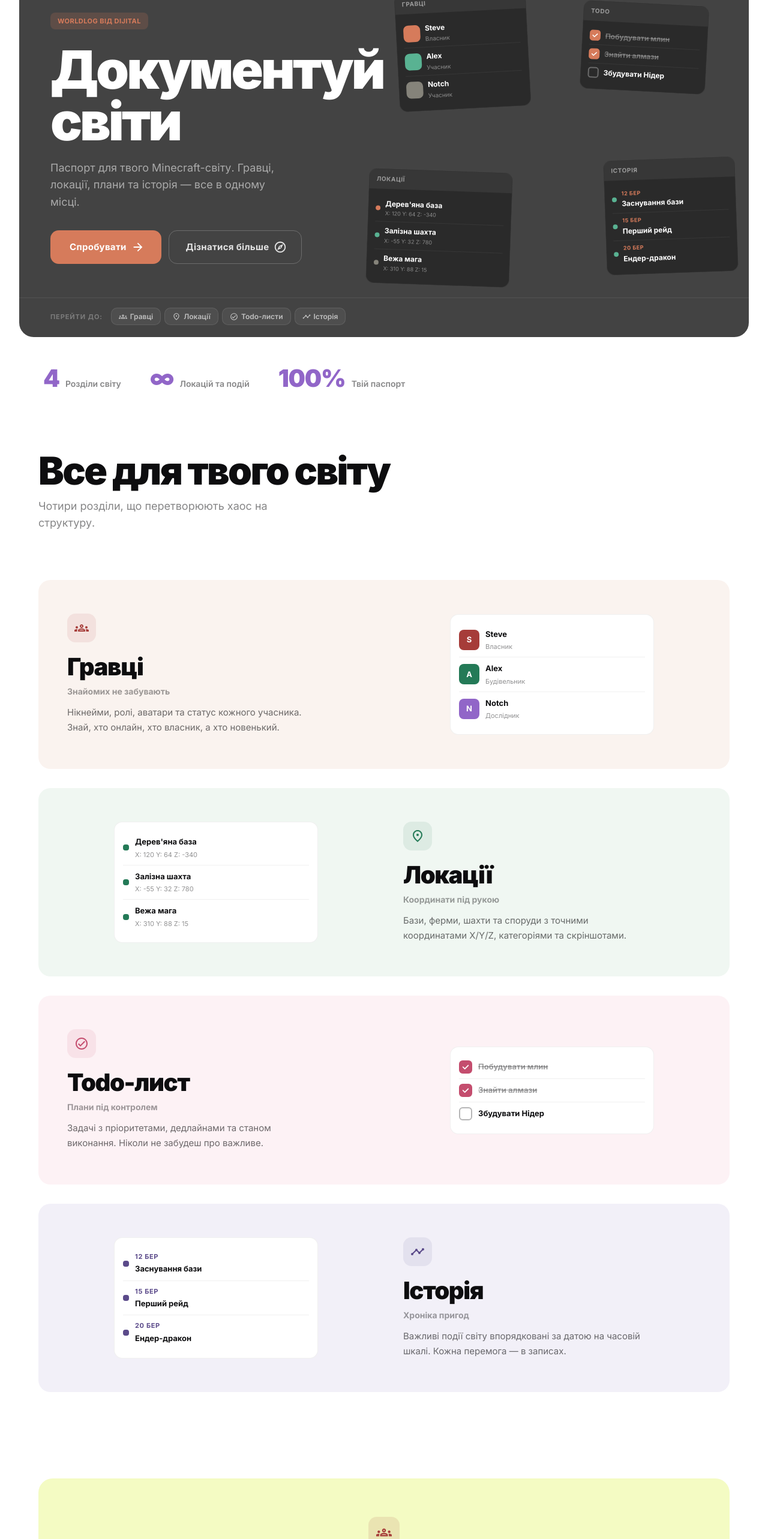
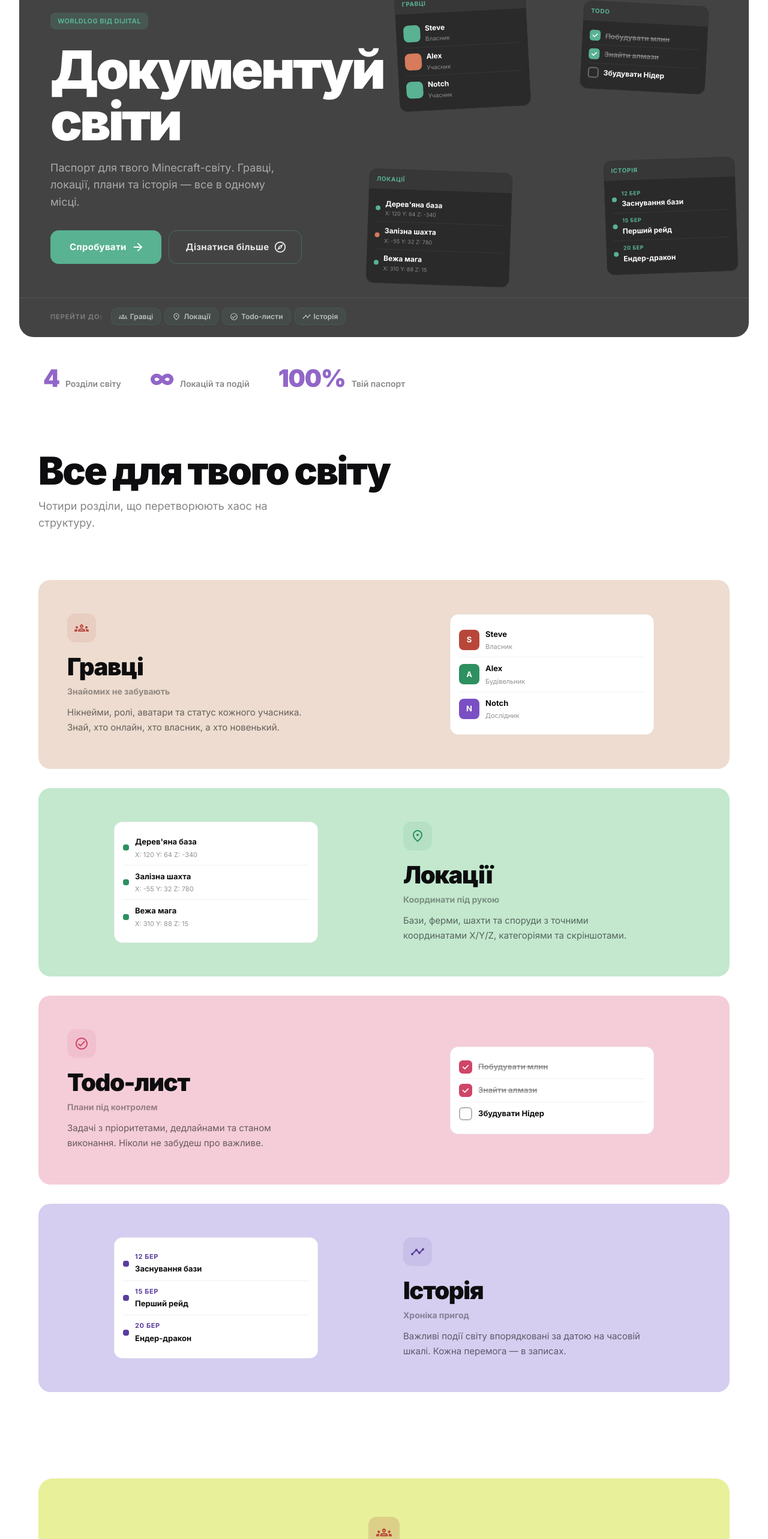
Before and after one commit to ttjelky/Worldlog, a React (Vite) app in the folder frontend/: page / in a window 1280 px wide. Shown: the part 135-2701 px from the top of the page at 60% size. Built offline with nearby package versions, Linux system fonts and the light colour scheme; no server answers.

Commit message:
fix: more oxidized copper in hero, vivid biome colors on landing

```diff
--- a/frontend/src/features/landing/components/ComingSoon/ComingSoon.module.css
+++ b/frontend/src/features/landing/components/ComingSoon/ComingSoon.module.css
@@ -1,6 +1,6 @@
 /* ─────────────────────────────────────────
    ComingSoon – Nether Wastes biome
-   Colors from WorldDetail: #F4FBC3, #A63C39
+   Sulfur #F4FBC3 → more vivid #E8F09A
    ───────────────────────────────────────── */
 
 .section {
@@ -15,7 +15,7 @@
 
 .card {
   border-radius: 24px;
-  background: #F4FBC3;
+  background: #E8F09A;
   overflow: hidden;
 }
 
@@ -30,7 +30,7 @@
   width: 52px;
   height: 52px;
   border-radius: 14px;
-  background: rgba(166, 60, 57, 0.12);
+  background: rgba(166, 60, 57, 0.18);
   display: flex;
   align-items: center;
   justify-content: center;
@@ -39,7 +39,7 @@
 
 .icon {
   font-size: 26px !important;
-  color: #A63C39;
+  color: #B8473A;
 }
 
 .title {
@@ -61,18 +61,18 @@
 .description {
   font-size: 16px;
   line-height: 1.65;
-  color: rgba(29, 26, 34, 0.60);
+  color: rgba(29, 26, 34, 0.65);
   margin-bottom: 32px;
 }
 
 .ctaBtn {
   border-radius: 14px !important;
-  background: #A63C39 !important;
+  background: #B8473A !important;
   color: #ffffff !important;
   font-weight: 700 !important;
   padding: 14px 32px !important;
 }
 
 .ctaBtn:hover {
-  background: #8c3230 !important;
+  background: #9a3a30 !important;
 }
--- a/frontend/src/features/landing/components/FeatureCards/FeatureCards.jsx
+++ b/frontend/src/features/landing/components/FeatureCards/FeatureCards.jsx
@@ -12,11 +12,11 @@ const features = [
     text: 'Нікнейми, ролі, аватари та статус кожного учасника. Знай, хто онлайн, хто власник, а хто новенький.',
     Icon: GroupsOutlinedIcon,
     biome: 'dripstone',
-    accent: '#A63C39',
+    accent: '#B8473A',
     items: [
-      { name: 'Steve', role: 'Власник', color: '#A63C39' },
-      { name: 'Alex', role: 'Будівельник', color: '#247A57' },
-      { name: 'Notch', role: 'Дослідник', color: '#9166c8' },
+      { name: 'Steve', role: 'Власник', color: '#B8473A' },
+      { name: 'Alex', role: 'Будівельник', color: '#2D9060' },
+      { name: 'Notch', role: 'Дослідник', color: '#7B4FC4' },
     ],
   },
   {
@@ -26,7 +26,7 @@ const features = [
     text: 'Бази, ферми, шахти та споруди з точними координатами X/Y/Z, категоріями та скріншотами.',
     Icon: PlaceOutlinedIcon,
     biome: 'lush',
-    accent: '#247A57',
+    accent: '#2D9060',
     items: [
       { name: "Дерев'яна база", coords: 'X: 120 Y: 64 Z: -340' },
       { name: 'Залізна шахта', coords: 'X: -55 Y: 32 Z: 780' },
@@ -40,7 +40,7 @@ const features = [
     text: 'Задачі з пріоритетами, дедлайнами та станом виконання. Ніколи не забудеш про важливе.',
     Icon: CheckCircleOutlineOutlinedIcon,
     biome: 'cherry',
-    accent: '#c44d6e',
+    accent: '#D04568',
     items: [
       { text: 'Побудувати млин', done: true },
       { text: 'Знайти алмази', done: true },
@@ -54,7 +54,7 @@ const features = [
     text: 'Важливі події світу впорядковані за датою на часовій шкалі. Кожна перемога — в записах.',
     Icon: TimelineOutlinedIcon,
     biome: 'deepdark',
-    accent: '#5b4a8a',
+    accent: '#5A3D9E',
     items: [
       { date: '12 бер', title: 'Заснування бази' },
       { date: '15 бер', title: 'Перший рейд' },
--- a/frontend/src/features/landing/components/FeatureCards/FeatureCards.module.css
+++ b/frontend/src/features/landing/components/FeatureCards/FeatureCards.module.css
@@ -91,24 +91,24 @@
   }
 }
 
-/* Dripstone Caves — warm browns */
+/* Dripstone Caves — copper/brown */
 .biome-dripstone {
-  background: #faf3ef;
+  background: #eddccf;
 }
 
-/* Lush Caves — greens */
+/* Lush Caves — green */
 .biome-lush {
-  background: #f0f7f2;
+  background: #c3e8ce;
 }
 
-/* Cherry Grove — pinks */
+/* Cherry Grove — pink */
 .biome-cherry {
-  background: #fdf2f5;
+  background: #f4cdd8;
 }
 
-/* Deep Dark — cool purples */
+/* Deep Dark — purple */
 .biome-deepdark {
-  background: #f2f0f8;
+  background: #d5cef0;
 }
 
 .featureText {
--- a/frontend/src/features/landing/components/Hero/Hero.jsx
+++ b/frontend/src/features/landing/components/Hero/Hero.jsx
@@ -31,7 +31,7 @@ function MockupPlayers() {
             <div
               className={styles.mockupAvatar}
               style={{
-                background: i === 0 ? '#d67b5b' : i === 1 ? '#59b292' : '#85837a',
+                background: i === 0 ? '#59b292' : i === 1 ? '#d67b5b' : '#59b292',
               }}
             />
             <div className={styles.mockupRowText}>
@@ -53,9 +53,9 @@ function MockupLocations() {
       </div>
       <div className={styles.mockupBody}>
         {[
-          { name: "Дерев'яна база", coords: 'X: 120  Y: 64  Z: -340', color: '#d67b5b' },
-          { name: 'Залізна шахта', coords: 'X: -55  Y: 32  Z: 780', color: '#59b292' },
-          { name: 'Вежа мага', coords: 'X: 310  Y: 88  Z: 15', color: '#85837a' },
+          { name: "Дерев'яна база", coords: 'X: 120  Y: 64  Z: -340', color: '#59b292' },
+          { name: 'Залізна шахта', coords: 'X: -55  Y: 32  Z: 780', color: '#d67b5b' },
+          { name: 'Вежа мага', coords: 'X: 310  Y: 88  Z: 15', color: '#59b292' },
         ].map((loc) => (
           <div key={loc.name} className={styles.mockupRow}>
             <div className={styles.mockupLocDot} style={{ background: loc.color }} />
@@ -85,7 +85,7 @@ function MockupTodos() {
           <div key={i} className={styles.mockupRow}>
             <div
               className={styles.mockupCheckbox}
-              style={t.done ? { background: '#d67b5b', borderColor: '#d67b5b' } : {}}
+              style={t.done ? { background: '#59b292', borderColor: '#59b292' } : {}}
             >
               {t.done && (
                 <svg viewBox="0 0 16 16" fill="none" className={styles.mockupCheckSvg}>
--- a/frontend/src/features/landing/components/Hero/Hero.module.css
+++ b/frontend/src/features/landing/components/Hero/Hero.module.css
@@ -61,8 +61,8 @@
   align-self: flex-start;
   padding: 5px 12px;
   border-radius: 8px;
-  background: rgba(214, 123, 91, 0.18);
-  color: #d67b5b;
+  background: rgba(89, 178, 146, 0.18);
+  color: #59b292;
   font-weight: 700;
   font-size: 11px;
   letter-spacing: 0.04em;
@@ -111,12 +111,12 @@
   padding: 14px 32px !important;
   font-size: 15px !important;
   font-weight: 700 !important;
-  background: #d67b5b !important;
+  background: #59b292 !important;
   color: #ffffff !important;
 }
 
 .heroButtonPrimary:hover {
-  background: #c46a4b !important;
+  background: #4a9a7e !important;
 }
 
 .heroButtonSecondary {
@@ -126,11 +126,12 @@
   font-weight: 700 !important;
   background: transparent !important;
   color: rgba(255, 255, 255, 0.85) !important;
-  border: 1px solid rgba(255, 255, 255, 0.22) !important;
+  border: 1px solid rgba(89, 178, 146, 0.35) !important;
 }
 
 .heroButtonSecondary:hover {
-  background: rgba(255, 255, 255, 0.08) !important;
+  background: rgba(89, 178, 146, 0.12) !important;
+  border-color: rgba(89, 178, 146, 0.55) !important;
 }
 
 .heroVisual {
@@ -189,8 +190,8 @@
   gap: 5px;
   padding: 6px 12px;
   border-radius: 10px;
-  background: rgba(255, 255, 255, 0.06);
-  border: 1px solid rgba(255, 255, 255, 0.10);
+  background: rgba(89, 178, 146, 0.08);
+  border: 1px solid rgba(89, 178, 146, 0.12);
   color: rgba(255, 255, 255, 0.65);
   font-weight: 600;
   font-size: 12px;
@@ -199,8 +200,8 @@
 }
 
 .heroNavPill:hover {
-  background: rgba(255, 255, 255, 0.12);
-  border-color: rgba(255, 255, 255, 0.2);
+  background: rgba(89, 178, 146, 0.18);
+  border-color: rgba(89, 178, 146, 0.35);
   color: #ffffff;
 }
 
@@ -262,7 +263,7 @@
 .mockupHeaderLabel {
   font-weight: 700;
   font-size: 10px;
-  color: rgba(255, 255, 255, 0.50);
+  color: #59b292;
   text-transform: uppercase;
   letter-spacing: 0.06em;
 }
@@ -307,7 +308,7 @@
   font-size: 9px;
   letter-spacing: 0.06em;
   text-transform: uppercase;
-  color: #d67b5b;
+  color: #59b292;
 }
 
 .mockupAvatar {
```
